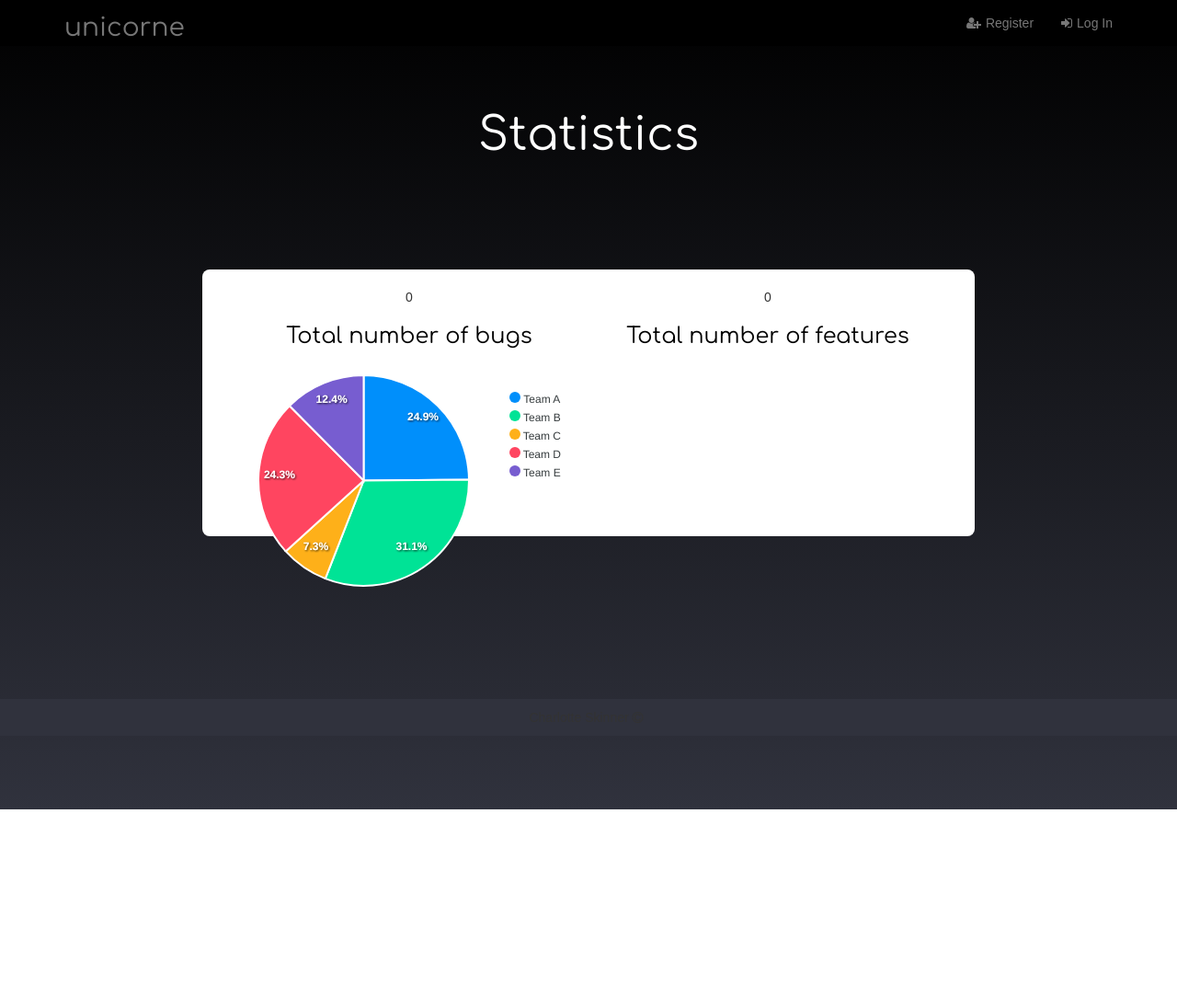
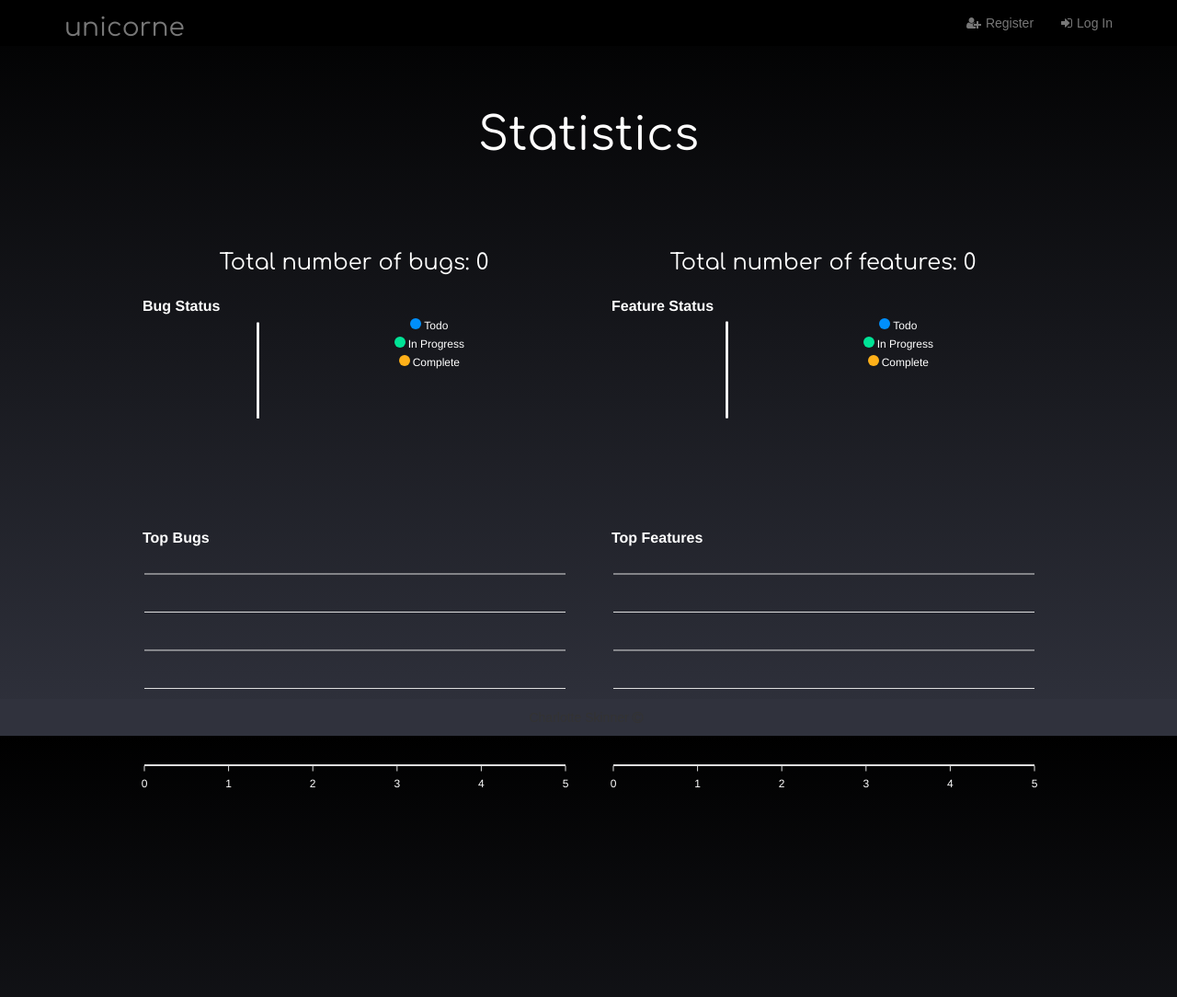
Before and after one commit to Code-Institute-Submissions/django_milestone_issue_tracker, a Django app: page /stats/ in a window 1280 px wide. Shown: the whole page at 92% size. Before the commit the page ends 880 px from the top, so only its background shows below. Run offline with Django 3.2, Linux system fonts and the light colour scheme; data that the repository does not hold is empty; some libraries are stand-ins or nearby versions.

Commit message:
Adding ApexCharts to stats page

```diff
--- a/static/css/custom.css
+++ b/static/css/custom.css
@@ -1,10 +1,11 @@
 body {
     font-family: Arial;
     padding-top: 100px;
-    background-image: linear-gradient(#000, #30323d);
+    background: linear-gradient(#000, #30323d) fixed;
     background-repeat: no-repeat;
+    background-size: cover;
     display: flex;
-    min-height: 100vh;
+    height: 100%;
     flex-direction: column;
     margin-bottom: 80px;
 }
@@ -145,6 +146,25 @@ i {
 .comment-form {
     float: left;
 }
+.stats-card-container {
+    display: flex;
+    justify-content: center;
+    margin: 0px 40px 40px 40px;
+}
+.stats-card {
+    width: 90%;
+    padding: 20px 30px 80px 30px;
+    text-align: center;
+}
+.stats-column {
+    flex-direction: row;
+    align-items: center;
+}
+.charts {
+    display: flex;
+    flex-direction: row;
+    justify-content: space-between;
+}
 table, th, td {
     border-collapse: collapse;
     border: 1px solid black;
--- a/stats/templates/stats.html
+++ b/stats/templates/stats.html
@@ -5,32 +5,100 @@
 {% endblock %}
 
 {% block content %}
-    <div class="account-card-container">
-        <div class="account-card">
-            <div class="col-sm-12 col-md-6 text-center">
-                <p>{{ bugs }}</p>
-                <h3>Total number of bugs </h3>
+    <div class="stats-card-container">
+        <div class="stats-card">
+            <div class="col-sm-12 col-md-6 stats-column">
+                <h3 style="color: white">Total number of bugs: {{ bugs }}</h3>
+                <div id="bug_chart" data-url="{% url 'bug_status_stats' %}"></div>
+                <div id="top_bug_chart" data-url="{% url 'top_bugs_stats' %}"></div>
             </div>
             <div class="col-sm-12 col-md-6 text-center">
-                <p>{{ features }}</p>
-                <h3>Total number of features </h3>
+                <h3 style="color: white">Total number of features: {{ features }}</h3>
+                <div id="feature_chart" data-url="{% url 'feature_status_stats' %}"></div>
+                <div id="top_feature_chart" data-url="{% url 'top_feature_stats' %}"></div>
             </div>
-            <div id="bug_chart"></div>
         </div>
     </div>
 {% endblock %}
 
 {% block js %}
-    <script type="text/javascript" src="https://cdn.jsdelivr.net/npm/apexcharts"></script>
+  <script src="https://cdn.jsdelivr.net/npm/apexcharts"></script>
   <script>
-
+    // Bug Status pie chart
+        $.ajax({
+          method: "GET",
+          url: $("#bug_chart").attr("data-url"),
+          dataType: 'json',
+          success: function (data) {
+            bug_labels = data.labels
+            count = data.count
             var options = {
                 chart: {
                     width: 380,
                     type: 'pie',
                 },
-            labels: ['Team A', 'Team B', 'Team C', 'Team D', 'Team E'],
-            series: [44, 55, 13, 43, 22],
+                labels: bug_labels,
+                series: count,
+                title: {
+                    text: 'Bug Status',
+                    align: 'left',
+                    style: {
+                      fontSize:  '16px',
+                      color: '#ffffff',
+                    },
+                },
+                legend: {
+                    labels: {
+                        colors: '#ffffff',
+                    }
+                },
+                responsive: [{
+                    breakpoint: 400,
+                    options: {
+                        chart: {
+                            width: 200
+                        },
+                        legend: {
+                            show: false
+                        }
+                    }
+                }]
+            }
+            var chart = new ApexCharts(
+                document.querySelector("#bug_chart"),
+                options
+            );
+            chart.render();
+          }
+        })
+    // Feature Status pie chart
+    $.ajax({
+          method: "GET",
+          url: $("#feature_chart").attr("data-url"),
+          dataType: 'json',
+          success: function (data) {
+            feature_labels = data.labels
+            count = data.count
+            var options = {
+                chart: {
+                    width: 380,
+                    type: 'pie',
+                },
+                labels: feature_labels,
+                series: count,
+                title: {
+                    text: 'Feature Status',
+                    align: 'left',
+                    style: {
+                      fontSize:  '16px',
+                      color: '#ffffff',
+                    },
+                },
+                legend: {
+                    labels: {
+                        colors: '#ffffff',
+                    }
+                },
                 responsive: [{
                     breakpoint: 480,
                     options: {
@@ -38,17 +106,119 @@
                             width: 200
                         },
                         legend: {
-                        position: 'bottom'
+                            show: false
                         }
                     }
                 }]
             }
-
             var chart = new ApexCharts(
-            document.querySelector("#bug_chart"),
+                document.querySelector("#feature_chart"),
                 options
             );
-
             chart.render();
+          }
+    })
+    // Top bug bar chart
+    $.ajax({
+          method: "GET",
+          url: $("#top_bug_chart").attr("data-url"),
+          dataType: 'json',
+          success: function (data) {
+            bug_labels = data.labels
+            dataset = data.dataset
+            var options = {
+              chart: {
+                type: 'bar'
+              },
+              series: [{
+                name: bug_labels,
+                data: dataset
+              }],
+              xaxis: {
+                categories: bug_labels,
+                labels: {
+                    style: {
+                        colors: '#ffffff',
+                    }
+                }
+              },
+              yaxis: {
+                  show: false,
+              },
+              title: {
+                    text: 'Top Bugs',
+                    align: 'left',
+                    style: {
+                      fontSize:  '16px',
+                      color: '#ffffff',
+                    },
+                },
+                responsive: [{
+                    breakpoint: 480,
+                    options: {
+                        chart: {
+                            width: 200
+                        },
+                    }
+                }]
+            }
+            var chart = new ApexCharts(
+                document.querySelector("#top_bug_chart"),
+                options
+            );
+            chart.render();
+          }
+    })
+    // Top feature bar chart
+    $.ajax({
+          method: "GET",
+          url: $("#top_feature_chart").attr("data-url"),
+          dataType: 'json',
+          success: function (data) {
+            feature_labels = data.labels
+            dataset = data.dataset
+            var options = {
+              chart: {
+                type: 'bar'
+              },
+              series: [{
+                name: feature_labels,
+                data: dataset
+              }],
+              xaxis: {
+                categories: feature_labels,
+                labels: {
+                    style: {
+                        colors: '#ffffff',
+                    }
+                }
+              },
+              yaxis: {
+                  show: false,
+              },
+              title: {
+                    text: 'Top Features',
+                    align: 'left',
+                    style: {
+                      fontSize:  '16px',
+                      color: '#ffffff',
+                    },
+                },
+                responsive: [{
+                    breakpoint: 480,
+                    options: {
+                        chart: {
+                            width: 200
+                        },
+                    }
+                }]
+            }
+            var chart = new ApexCharts(
+                document.querySelector("#top_feature_chart"),
+                options
+            );
+            chart.render();
+          }
+    })
     </script>
 {% endblock %}
--- a/stats/urls.py
+++ b/stats/urls.py
@@ -4,7 +4,7 @@ from .views import stats, bug_status_stats, feature_status_stats, bugs_vs_featur
 urlpatterns = [
     url(r'^$', stats, name='stats'),
     url(r'^get_bug_stats/$', bug_status_stats, name='bug_status_stats'),
-    url(r'^get_feature_stats/$', bug_status_stats, name='feature_status_stats'),
+    url(r'^get_feature_stats/$', feature_status_stats, name='feature_status_stats'),
     url(r'^bugs_vs_features_stats/$', bugs_vs_features_stats, name='bugs_vs_features_stats'),
     url(r'^top_bugs_stats/$', top_bugs_stats, name='top_bugs_stats'),
     url(r'^top_feature_stats/$', top_feature_stats, name='top_feature_stats'),
--- a/stats/views.py
+++ b/stats/views.py
@@ -15,7 +15,7 @@ def stats(request):
     return render(request, "stats.html", {"bugs": bugs, "features": features})
 
 def bug_status_stats(request):
-    labels = ["Todo", "Doing", "Done"]
+    labels = ["Todo", "In Progress", "Complete"]
     todo = Bug.objects.filter(status='T').count()
     progress = Bug.objects.filter(status="P").count()
     complete = Bug.objects.filter(status="C").count()
@@ -26,7 +26,7 @@ def bug_status_stats(request):
     return JsonResponse(data)
 
 def feature_status_stats(request):
-    labels = ["Todo", "Doing", "Done"]
+    labels = ["Todo", "In Progress", "Complete"]
     todo = Feature.objects.filter(status='T').count()
     progress = Feature.objects.filter(status="P").count()
     complete = Feature.objects.filter(status="C").count()
@@ -50,7 +50,7 @@ def top_bugs_stats(request):
     bug_names = []
     bug_upvotes = []
     dataset = list(Bug.objects.values('upvotes', 'name').exclude(
-        upvotes=0).order_by('upvotes'))
+        upvotes=0).order_by('-upvotes')[:3])
     for item in dataset:
         bug_names.append(item['name'])
         bug_upvotes.append(item['upvotes'])
--- a/templates/base.html
+++ b/templates/base.html
@@ -10,6 +10,7 @@
     <link href="https://fonts.googleapis.com/css?family=Comfortaa&display=swap" rel="stylesheet">
     <link rel="stylesheet" href="https://cdnjs.cloudflare.com/ajax/libs/bootswatch/3.3.7/cerulean/bootstrap.min.css">
     <link rel="stylesheet" href="{% static 'css/custom.css' %}" type="text/css" />
+    <link rel="stylesheet" href="https://cdn.jsdelivr.net/npm/chart.js@2.8.0/dist/Chart.min.css">
     <link rel="stylesheet" href="{% static 'font-awesome/css/font-awesome.min.css' %}">
     <link rel="stylesheet" href="{% static 'font-awesome/css/font-awesome.min.css' %}">
     <script src="https://cdnjs.cloudflare.com/ajax/libs/jquery/3.2.1/jquery.min.js"></script>
@@ -67,10 +68,8 @@
         </div>
     </div>
     {% endif %}
-    <div>
         {% block search %}{% endblock search %}
         {% block content %}{% endblock %}
-    </div>
     <footer>
         <div class="footer">
             Charlotte Skinner <i class="fa fa-copyright"></i>
```
Lines whose indentation alone changed are shown as unchanged.
